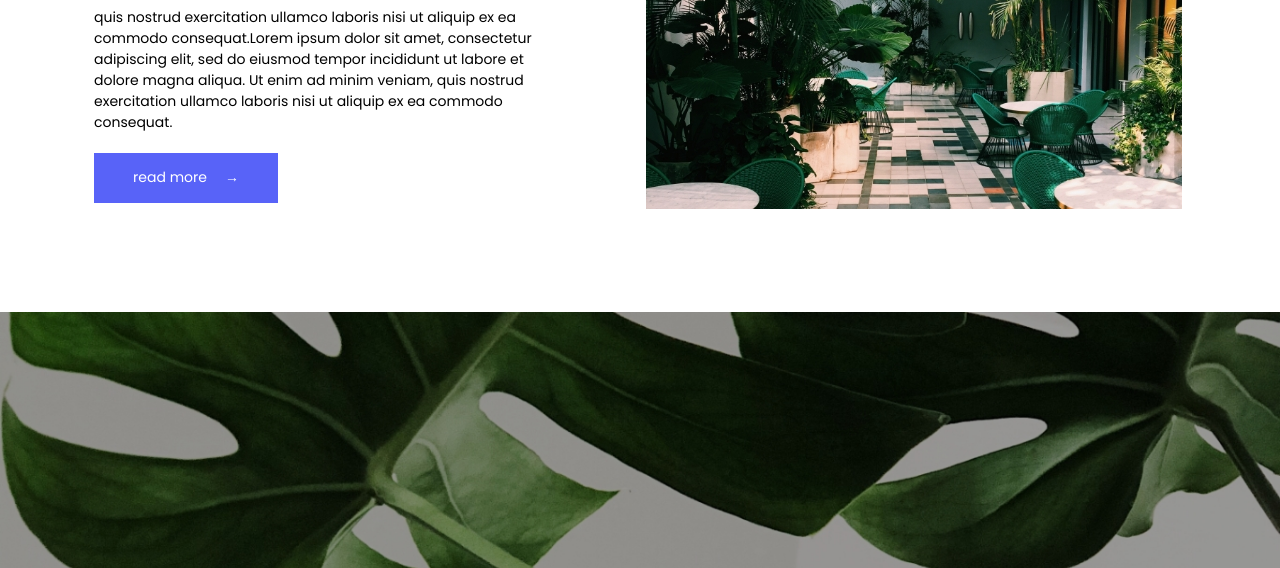
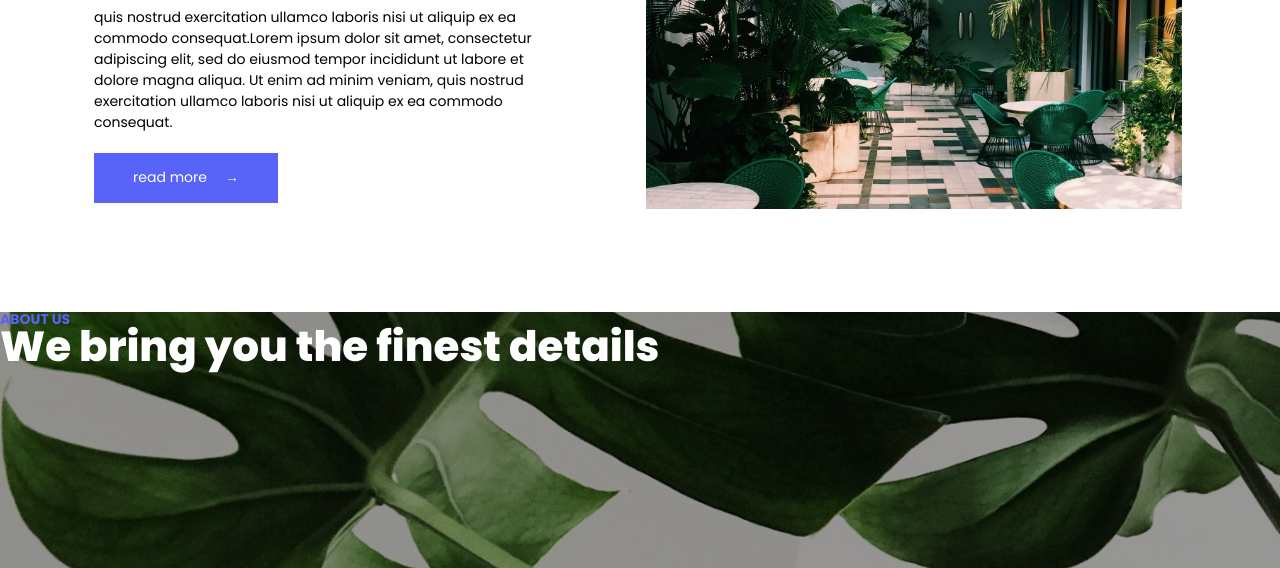
Before and after one commit to Anuna-13/Exam, a plain HTML site: page index.html in a window 1280 px wide. Shown: the part 653-1221 px from the top of the page. Drawn offline with Linux system fonts and the light colour scheme.

Commit message:
added title

```diff
--- a/css/style.css
+++ b/css/style.css
@@ -143,9 +143,9 @@ section {
 	height: 260px;
 }
 .kibe {
-	padding-right: 13px;
+	padding-right: 12px;
 }
-
+/*section2*/
 .section2-back{
 	background-image: url(../img/back2.jpg);
 	background-repeat: no-repeat;
@@ -155,3 +155,13 @@ section {
 	margin-top: 90px;
 	position: relative;
 }
+.section2-about {
+	font-family: 'Poppins-Bold ';
+	color: #5863F8;
+	font-size: 14px;
+}
+.section2-title {
+	font-family: 'Poppins-ExtraBold';
+	color: #FFFFFF;
+	font-size: 42px;
+}
--- a/index.html
+++ b/index.html
@@ -70,10 +70,23 @@
 	</section>
 	<section class="section2">
 		<div class="section2-back">
+			<div class="section2-box">
+				<p class="section2-about">ABOUT US</p>
+				<p class="section2-title">We bring you the finest details</p>
+			</div>
 
 		</div>
 
 	</section>
+	<section class="section3">
+
+	</section>
+	<section class="section4">
+
+	</section>
+	<footer>
+
+	</footer>
 
 
 
```
